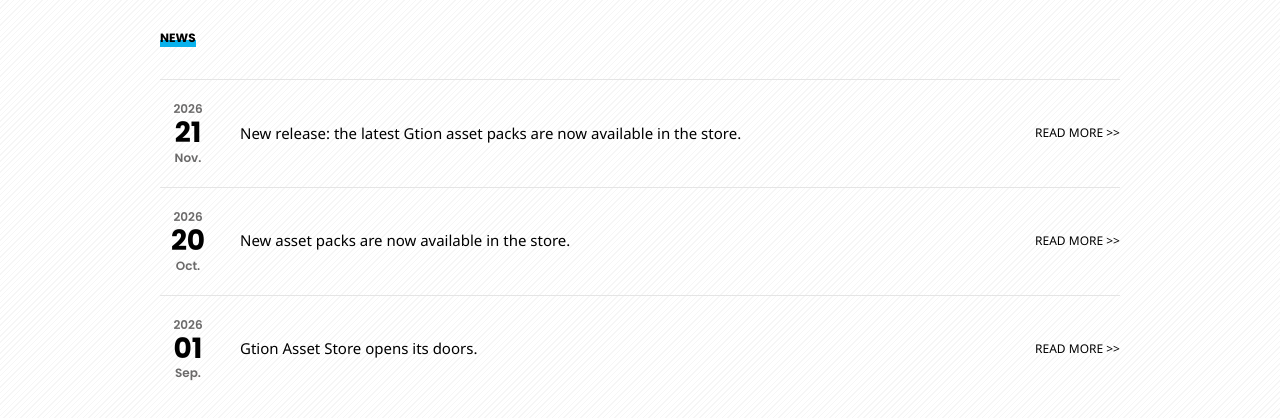
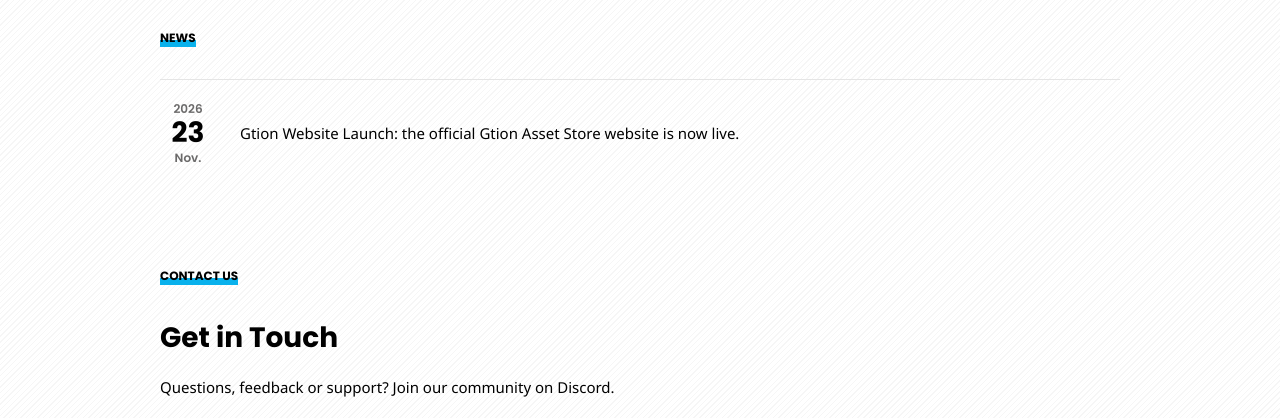
Before and after one commit to Gtion-Production/AssetStore-Page, a plain HTML site: page index.html in a window 1280 px wide. Shown: the part 1610-2028 px from the top of the page. Drawn offline with Linux system fonts and the light colour scheme.

Commit message:
Replace placeholder news with website launch announcement
Co-Authored-By: Claude Sonnet 5.5 <noreply@anthropic.com>

```diff
--- a/index.html
+++ b/index.html
@@ -198,19 +198,8 @@
     <div class="container">
       <div class="tabs"><span>News</span></div>
       <div class="news-row">
-        <div class="date">2026<b>21</b>Nov.</div>
-        <p>New release: the latest Gtion asset packs are now available in the store.</p>
-        <a class="more" href="#products">READ MORE &gt;&gt;</a>
-      </div>
-      <div class="news-row">
-        <div class="date">2026<b>20</b>Oct.</div>
-        <p>New asset packs are now available in the store.</p>
-        <a class="more" href="#">READ MORE &gt;&gt;</a>
-      </div>
-      <div class="news-row">
-        <div class="date">2026<b>01</b>Sep.</div>
-        <p>Gtion Asset Store opens its doors.</p>
-        <a class="more" href="#">READ MORE &gt;&gt;</a>
+        <div class="date">2026<b>23</b>Nov.</div>
+        <p>Gtion Website Launch: the official Gtion Asset Store website is now live.</p>
       </div>
     </div>
   </section>
```
Also changed, not shown: assets/logo/gtion-logo.png, images/vector-studio.png (deleted), 1 other file.
